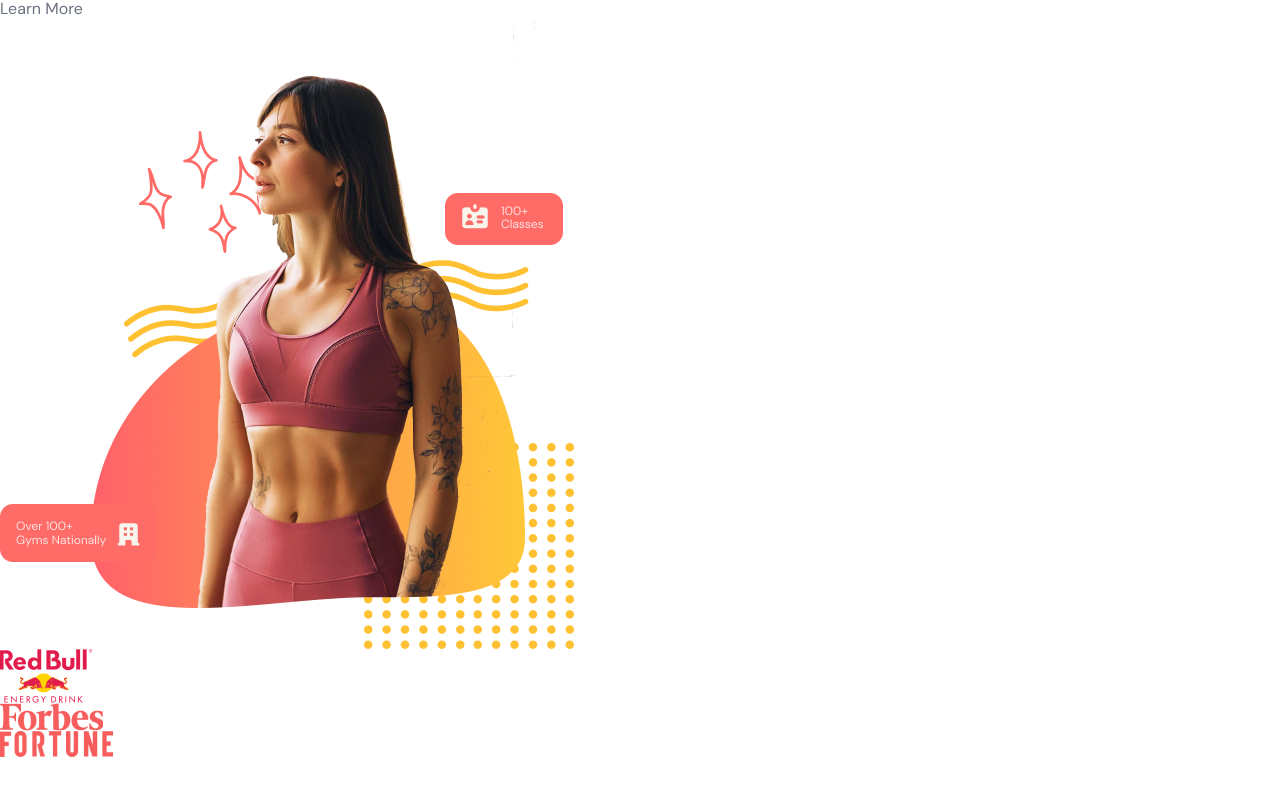
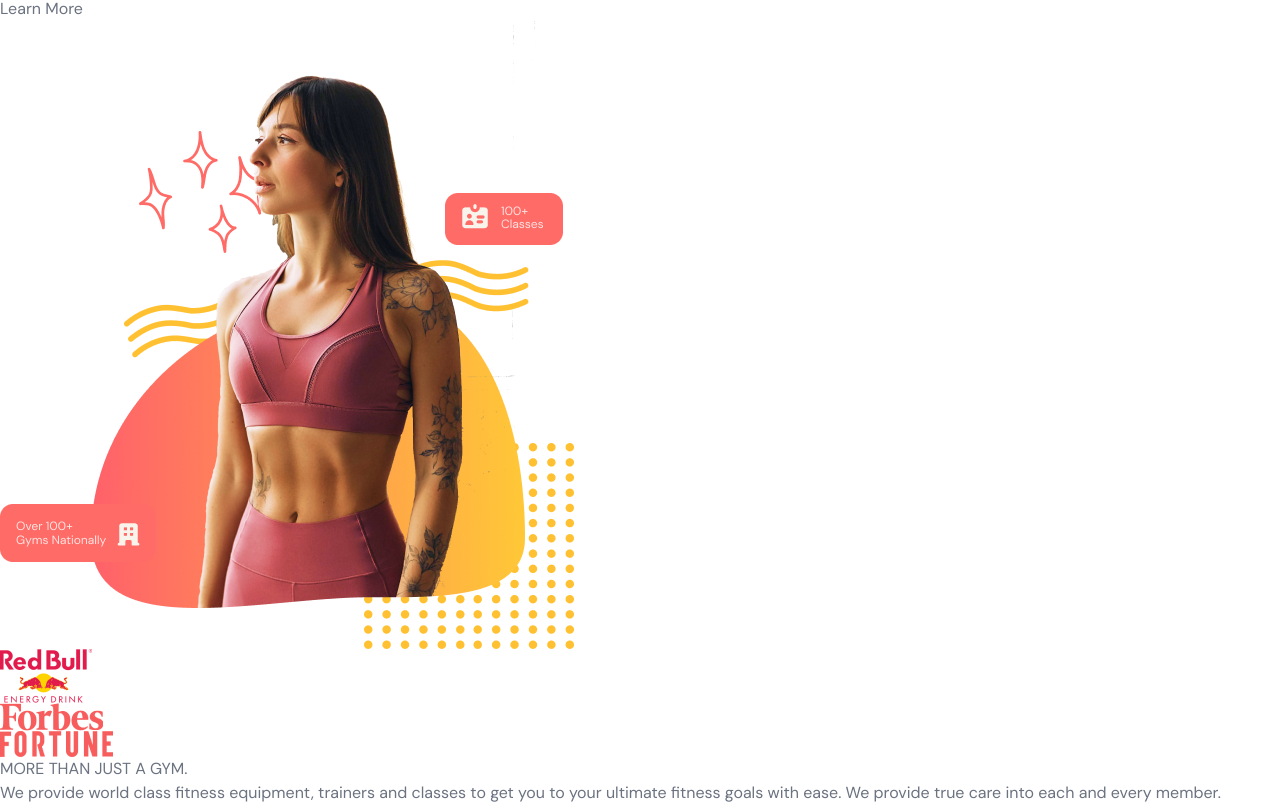
Before and after one commit to chathu-weerasena/Gym-App, a React (Vite) app: page / in a window 1280 px wide. Shown: the part 310-1115 px from the top of the page. Before the commit the page ends 1067 px from the top, so only its background shows below. Built offline with nearby package versions, Linux system fonts and the light colour scheme.

Commit message:
Initiating Benefits page

```diff
--- a/src/App.tsx
+++ b/src/App.tsx
@@ -1,5 +1,6 @@
 import Navbar from "@/scenes/navbar";
 import Home from "@/scenes/home";
+import Benefits from "@/scenes/benefits";
 import { useEffect, useState } from "react";
 import { SelectedPage } from "@/shared/types";
 
@@ -29,6 +30,7 @@
         setSelectedPage={setSelectedPage}
       />
       <Home setSelectedPage={setSelectedPage} />
+      <Benefits setSelectedPage={setSelectedPage} />
     </div>
   );
 }
--- /dev/null
+++ b/src/scenes/benefits/index.tsx
@@ -0,0 +1,36 @@
+import Heading from "@/shared/Heading";
+import { SelectedPage } from "@/shared/types";
+import {
+  HomeModernIcon,
+  UserGroupIcon,
+  AcademicCapIcon,
+} from "@heroicons/react/24/solid";
+import { motion } from "framer-motion";
+
+type Props = {
+  setSelectedPage: (value: SelectedPage) => void;
+};
+
+const Benefits = ({ setSelectedPage }: Props) => {
+  return (
+    <section id="benefits" className="mx-auto min-h-full w-5/6 py-20">
+      <motion.div
+        onViewportEnter={() => setSelectedPage(SelectedPage.Benefits)}
+      >
+        {/* HEADER */}
+        <div className="md:my-5 md:w-3/5">
+          <Heading>MORE THAN JUST A GYM.</Heading>
+          <p className="my-5 text-sm">
+            We provide world class fitness equipment, trainers and classes to
+            get you to your ultimate fitness goals with ease. We provide true
+            care into each and every member.
+          </p>
+        </div>
+        {/* BENEFITS */}
+        <div className="mt-5 items-center justify-between gap-8 md:flex"></div>
+      </motion.div>
+    </section>
+  );
+};
+
+export default Benefits;
--- /dev/null
+++ b/src/shared/Heading.tsx
@@ -0,0 +1,17 @@
+import React from "react";
+
+type Props = {
+  children: React.ReactNode;
+};
+
+const Heading = ({ children }: Props) => {
+  return (
+    <div>
+      <h1 className="basis-3/5 font-montserrat text-3xl font-bold">
+        {children}
+      </h1>
+    </div>
+  );
+};
+
+export default Heading;
```
